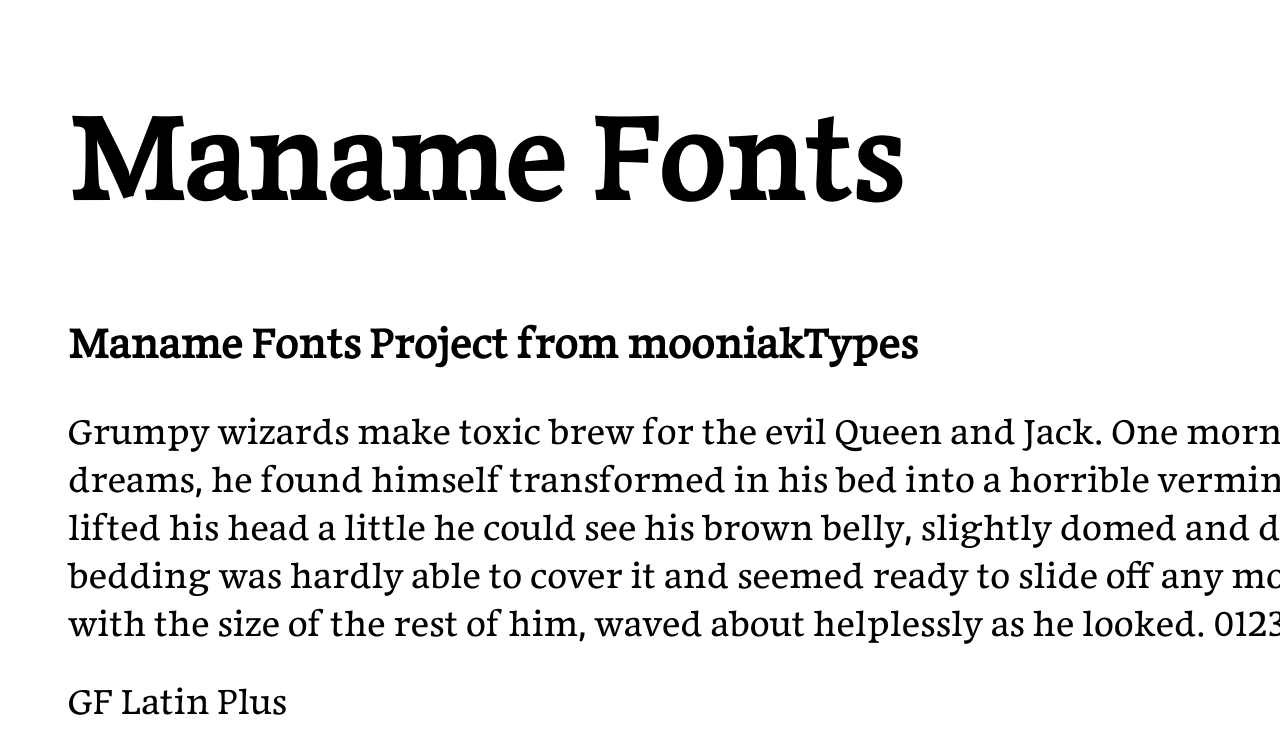
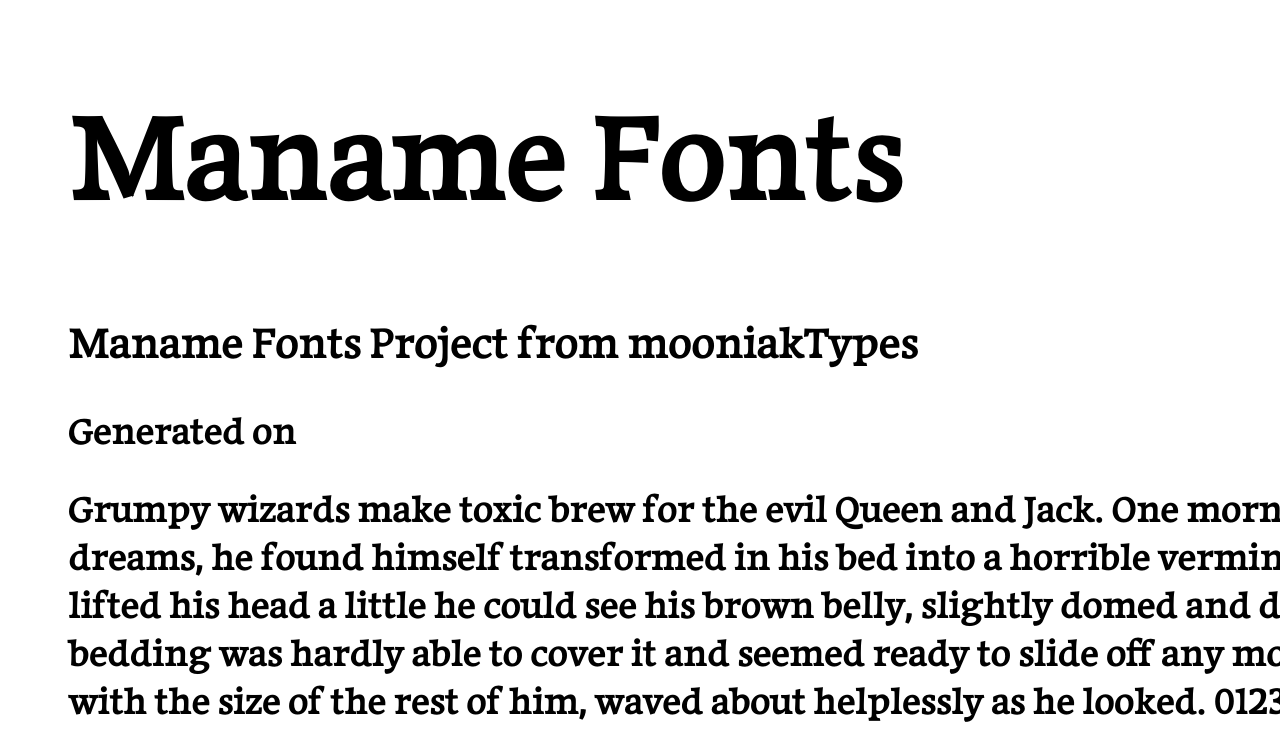
Before and after one commit to mooniak/maname-font, a plain HTML site: page documentation/specimen-sources/specimen.html in a window 1280 px wide. Shown: the top 751 px of the page. Drawn offline with Linux system fonts and the light colour scheme.

Commit message:
Updating specimen files

```diff
--- a/documentation/specimen-sources/specimen.html
+++ b/documentation/specimen-sources/specimen.html
@@ -1,14 +1,19 @@
 <!DOCTYPE html>
 <html lang="en">
+<html>
+
 <head>
-  <meta http-equiv="Content-Type" content="text/html; charset=UTF-8">
+  <meta http-equiv="Content-Type" content="text/html;charset=UTF-8">
   <title></title>
   <link rel="stylesheet" href="./style.css">
   <link rel="stylesheet" href="./specimen.css">
   <link href="./utility-opentype.min.css" rel="stylesheet">
   <!-- <script src="book-config.js" type="text/javascript"></script>
   <script src="book.js" type="text/javascript"></script> -->
-
+<script>
+    var today = new Date();
+ document.getElementById('date').innerHTML = today
+    </script>
 </head>
 <body>
 
@@ -17,6 +22,10 @@
 
 <h3>Maname Fonts Project from mooniakTypes</h3>
 
+    <p>
+    <strong> Generated on <span id="date"></span>
+
+    </p>
 <div class="page-break"></div>
 </header>
 
--- a/documentation/specimen-sources/style.css
+++ b/documentation/specimen-sources/style.css
@@ -10,14 +10,15 @@
 body {
     width: 2000px;
     font-size: 30px;
-font-family: 'Maname-Informal','Modak';
+    font-family: 'Maname-Informal', 'Modak';
     line-height: 1.6;
     padding: 20px 60px 20px 60px;
+    font-weight: 400;
 }
 
-.label{
+.label {
     font-size: 18px;
-font-family: 'Inconsloata',monospace;
+    font-family: 'Inconsloata', monospace;
     padding: 10px;
     background: #eeeeee;
 }
```
Lines whose indentation alone changed are shown as unchanged.
